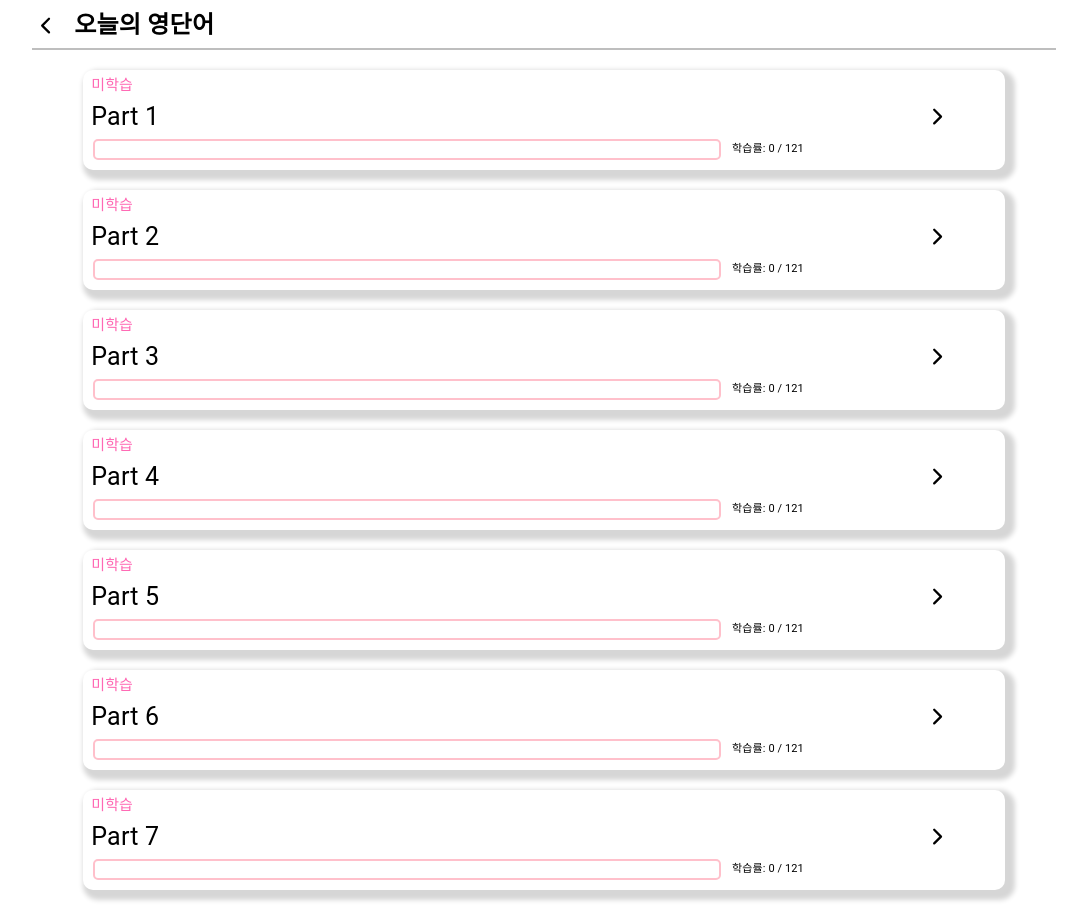
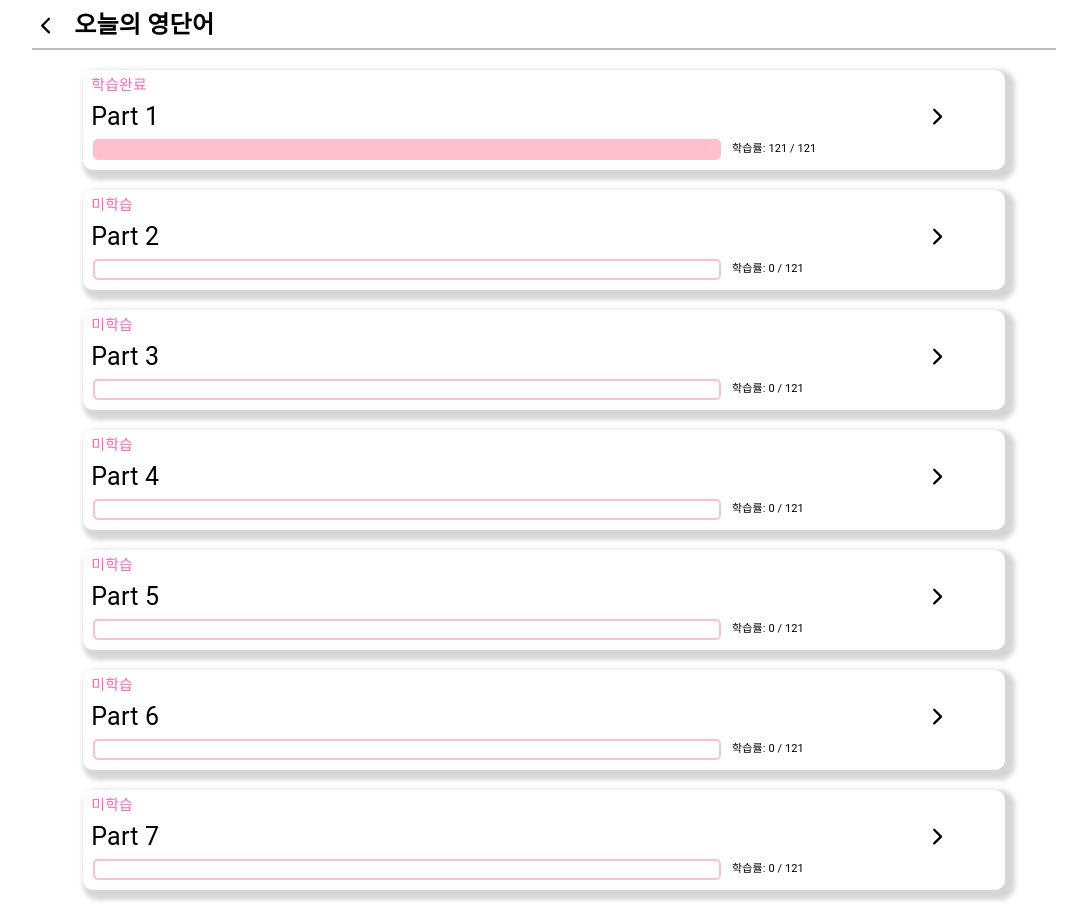
Before and after one commit to mirimmedialab/korean, a Next.js app: page /page02 in a window 1280 px wide. Shown: the whole page, without its empty margins (96-1183 px from the left). Built offline with nearby package versions, Linux system fonts and the light colour scheme.

Commit message:
[Feat] REAL End

```diff
--- a/src/pages/page02/index.tsx
+++ b/src/pages/page02/index.tsx
@@ -12,13 +12,32 @@ export default function Page02() {
             오늘의 영단어
           </Typography>
         </TitleSection>
-        {[...Array(7)].map((value, index) => (
+
+        <ListSection>
+          <ListStatusBox>
+            <Typography sx={{fontSize: '15px', lineHeight: '25px', ml: '5px'}}>학습완료</Typography>
+          </ListStatusBox>
+          <ListTitleBox>
+            <Typography sx={{fontSize: '25px', lineHeight: '40px', ml: '5px', width: '91%'}}>Part 1</Typography>
+            <FiChevronRight style={{marginTop: '6px', fontSize: '1.7rem', fontWeight: '800', justifyContent:'flex-end'}}/>
+          </ListTitleBox>
+          <ListProgressWrap sx={{mt: '-5px'}}>
+            <ListProgressBox>
+              <ListProgressSuccessBar/>
+            </ListProgressBox>
+            <ListProgressString>
+              <Typography sx={{fontSize: '11px', lineHeight: '20px', ml: '5px'}}>학습률: 121 / 121</Typography>
+            </ListProgressString>
+          </ListProgressWrap>
+        </ListSection>
+
+        {[...Array(6)].map((value, index) => (
           <ListSection key={index}>
             <ListStatusBox>
               <Typography sx={{fontSize: '15px', lineHeight: '25px', ml: '5px'}}>미학습</Typography>
             </ListStatusBox>
             <ListTitleBox>
-              <Typography sx={{fontSize: '25px', lineHeight: '40px', ml: '5px', width: '91%'}}>Part {index + 1}</Typography>
+              <Typography sx={{fontSize: '25px', lineHeight: '40px', ml: '5px', width: '91%'}}>Part {index + 1 + 1}</Typography>
               <FiChevronRight style={{marginTop: '6px', fontSize: '1.7rem', fontWeight: '800', justifyContent:'flex-end'}}/>
             </ListTitleBox>
             <ListProgressWrap sx={{mt: '-5px'}}>
@@ -102,6 +121,15 @@ const ListProgressBox = styled(Box)`
   vertical-align: center;
 `
 
+const ListProgressSuccessBar = styled(Box)`
+  width: 98%;
+  height: 90%;
+  box-sizing: border-box;
+  border: 2px solid pink;
+  border-radius: 5px;
+  background-color: pink;
+`
+
 const ListProgressBar = styled(Box)`
   width: 98%;
   height: 90%;
```
